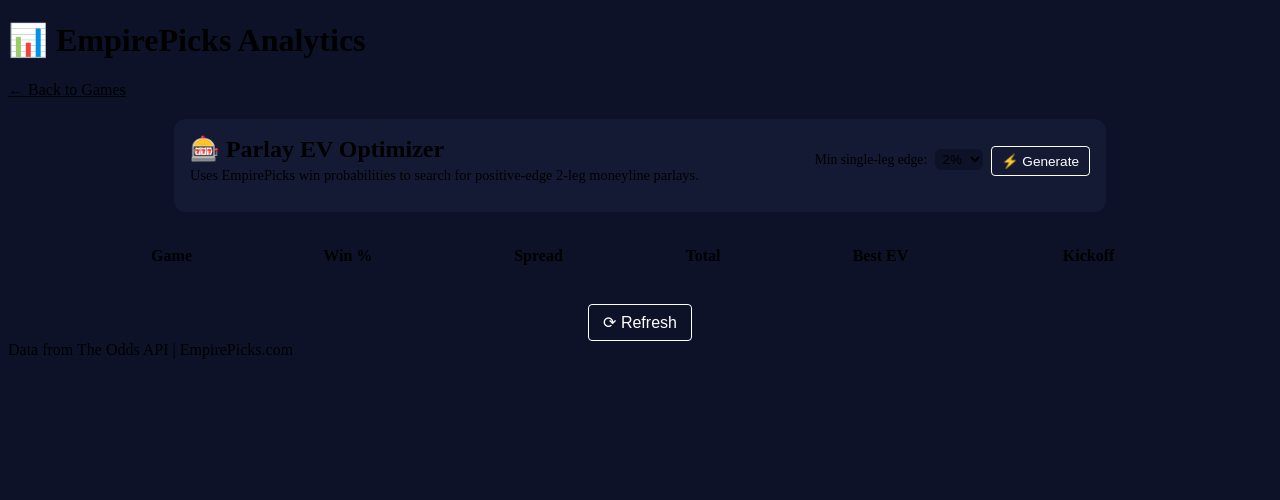
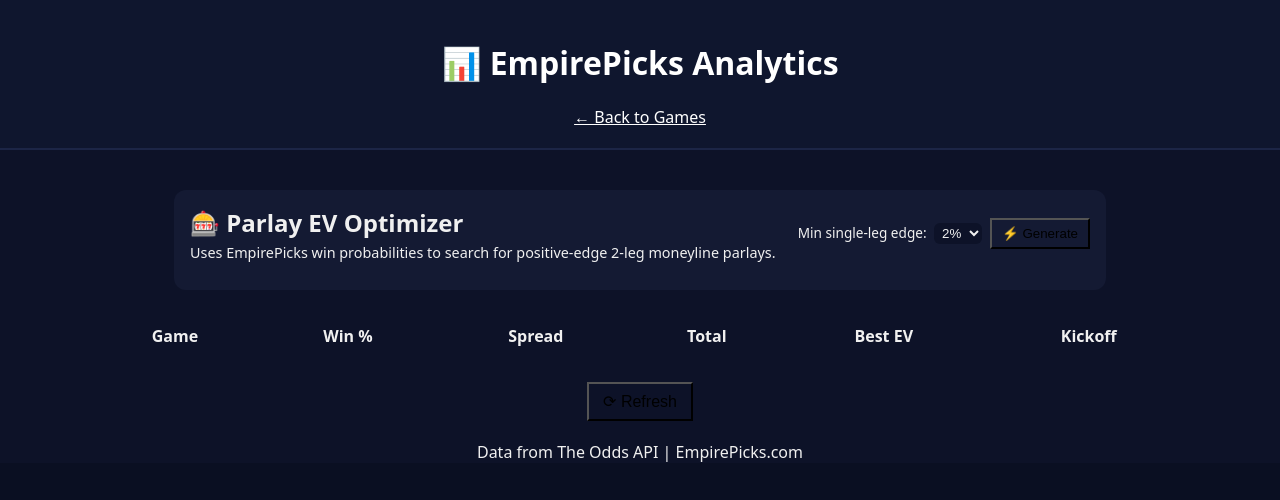
Before and after one commit to js0094q/empire-picks, a plain HTML site: page dashboard.html in a window 1280 px wide. Drawn offline with Linux system fonts and the light colour scheme.

Commit message:
Update styles.css

```diff
--- a/styles.css
+++ b/styles.css
@@ -1,67 +1,55 @@
-:root {
-  --card-bg: #0d1228;
-  --card-body-bg: #12182b;
-  --card-border: #444;
+/* ============================================================
+   GLOBAL DARK THEME (DraftKings-style dark UI)
+   ============================================================ */
+
+html, body {
+  margin: 0;
+  padding: 0;
+  background: #0a0f22;          /* deep sportsbook navy */
+  color: #f0f0f0;
+  font-family: system-ui, sans-serif;
+  min-height: 100%;
 }
 
-/* Card base */
-.card {
-  background: var(--card-body-bg);
-  border: 2px solid var(--card-border);
-  border-radius: 10px;
-  margin-bottom: 1.4rem;
-  overflow: hidden;
-  box-shadow: 0 4px 12px rgba(0,0,0,0.4);
+body {
+  display: flex;
+  flex-direction: column;
+  align-items: center;
 }
 
-.card-header {
-  background: var(--team-primary, #111); /* set via JS per game */
-  color: #fff;
-  display: flex;
-  justify-content: space-between;
-  align-items: center;
-  padding: 12px;
+/* Remove white margins around the dashboard container */
+main, #dashboard, #games {
+  width: 100%;
+  max-width: 1100px;
+  margin: 0 auto;
+  padding: 20px;
+  background: transparent !important;
 }
 
-.card-body {
-  background: var(--card-body-bg);
-  color: #eee;
-  padding: 12px;
+/* Headline styling */
+h1, h2, h3 {
+  color: #fff;
 }
 
-/* Analytics block */
-.analytics-block {
-  margin-bottom: 8px;
-  font-size: 0.9rem;
-  color: #ddd;
+/* Fix top header bar */
+.header, .dashboard-header {
+  background: #0f162e;
+  padding: 20px;
+  width: 100%;
+  text-align: center;
+  border-bottom: 2px solid #1c2546;
+  color: #fff;
 }
 
-/* Lines table */
-table.lines-table {
-  width: 100%;
-  border-collapse: collapse;
-  margin-top: 8px;
-  color: #eee;
-  font-size: 0.88rem;
+.card {
+  background: #10182f;
+  border: 1px solid #1c2546;
+  border-radius: 10px;
+  margin: 20px auto;
+  box-shadow: 0 4px 12px rgba(0,0,0,0.45);
 }
 
-table.lines-table th,
-table.lines-table td {
-  padding: 6px;
-  border-bottom: 1px solid #444;
+/* Remove accidental white blocks coming from user agent */
+* {
+  background-color: transparent;
 }
-
-button {
-  cursor: pointer;
-  background: transparent;
-  border: 1px solid #fff;
-  border-radius: 4px;
-  color: #fff;
-  padding: 4px 8px;
-  margin-top: 4px;
-  font-size: 0.85rem;
-}
-
-button:hover {
-  background: rgba(255,255,255,0.1);
-}
```
